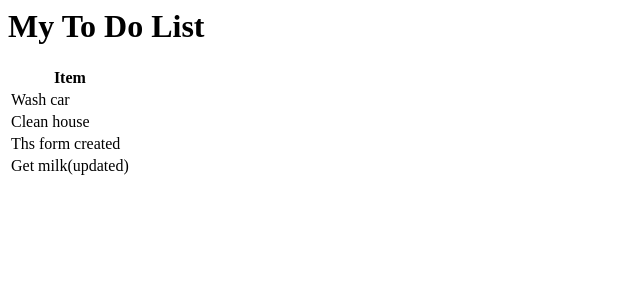
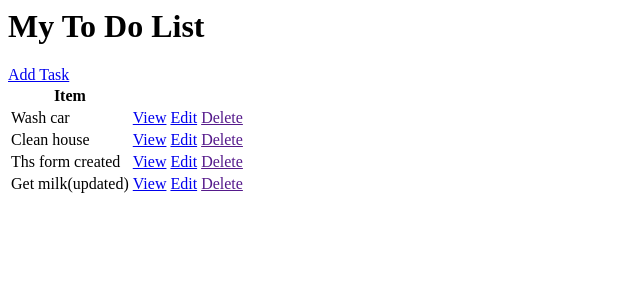
Before and after one commit to UgniusSau/todo_list, a Django app: page / in a window 1280 px wide. Shown: the top 300 px of the page, without its empty margins (0-640 px from the left). Run offline with Django 4.2, Linux system fonts and the light colour scheme; data comes from the database, SQL or seed files in the repository; both versions use the stored data as it was after the commit.

Commit message:
Version 1.0 commit

```diff
--- /dev/null
+++ b/base/templates/base/task.html
@@ -0,0 +1 @@
+<h1> Task: {{task}}</h1>
--- /dev/null
+++ b/base/templates/base/task_confirm_delete.html
@@ -0,0 +1,6 @@
+<a href="{% url 'tasks' %}"></a>
+<form method="POST">
+    {% csrf_token %}
+    <p>Are you sure you want to delete this task? "{{task}}"</p>
+    <input type="submit" value="Delete"/>
+</form>
--- a/base/templates/base/task_list.html
+++ b/base/templates/base/task_list.html
@@ -1,12 +1,20 @@
 <h1> My To Do List</h1>
+<a href="{% url 'task-create' %}">Add Task</a>
 
 <table>
     <tr>
         <th>Item</th>
+        <th></th>
+        <th></th>
     </tr>
     {% for task in tasks %}
     <tr>
         <td>{{task.title}}</td>
+        <td><a href="{% url 'task' task.id%}">View</a></td>
+        <td><a href="{% url 'task-update' task.id%}">Edit</a></td>
+        <td><a href="">Delete</a></td>
+
+
     </tr>
     {% empty %}
         <h3>No items in list</h3>
--- a/base/urls.py
+++ b/base/urls.py
@@ -1,6 +1,10 @@
 from django.urls import path
-from .views import TaskList
+from .views import TaskList, TaskDetail, TaskCreate, TaskUpdate, DeleteView
 
 urlpatterns =[
     path('', TaskList.as_view(), name='tasks'),
+    path('task/<int:pk>/', TaskDetail.as_view(), name='task'),
+    path('task-create', TaskCreate.as_view(), name='task-create'),
+    path('task-update/<int:pk>/', TaskUpdate.as_view(), name='task-update'),
+    path('task-delete/<int:pk>/', DeleteView.as_view(), name='task-delete'),
 ]
--- a/base/views.py
+++ b/base/views.py
@@ -1,6 +1,12 @@
 from django.shortcuts import render
 from django.views.generic.list import ListView
 from django.views.generic.detail import DetailView
+from django.views.generic.edit import CreateView, UpdateView, DeleteView
+
+
+from django.urls import reverse_lazy
+
+
 from .models import Task
 
 
@@ -10,3 +16,20 @@ class TaskList(ListView):
 
 class TaskDetail(DetailView):
     model = Task
+    context_object_name = 'task'
+    template_name = 'base/task.html'
+
+class TaskCreate(CreateView):
+    model = Task
+    fields = '__all__'
+    success_url = reverse_lazy('tasks')
+
+class TaskUpdate(UpdateView):
+    model = Task
+    fields = '__all__'
+    success_url = reverse_lazy('tasks')
+
+class DeleteView(DeleteView):
+    model = Task
+    context_object_name = 'task'
+    success_url = reverse_lazy('tasks')
```
Also changed, not shown: base/templates/base/task_form.html (added, +8 -0 lines), db.sqlite3.
